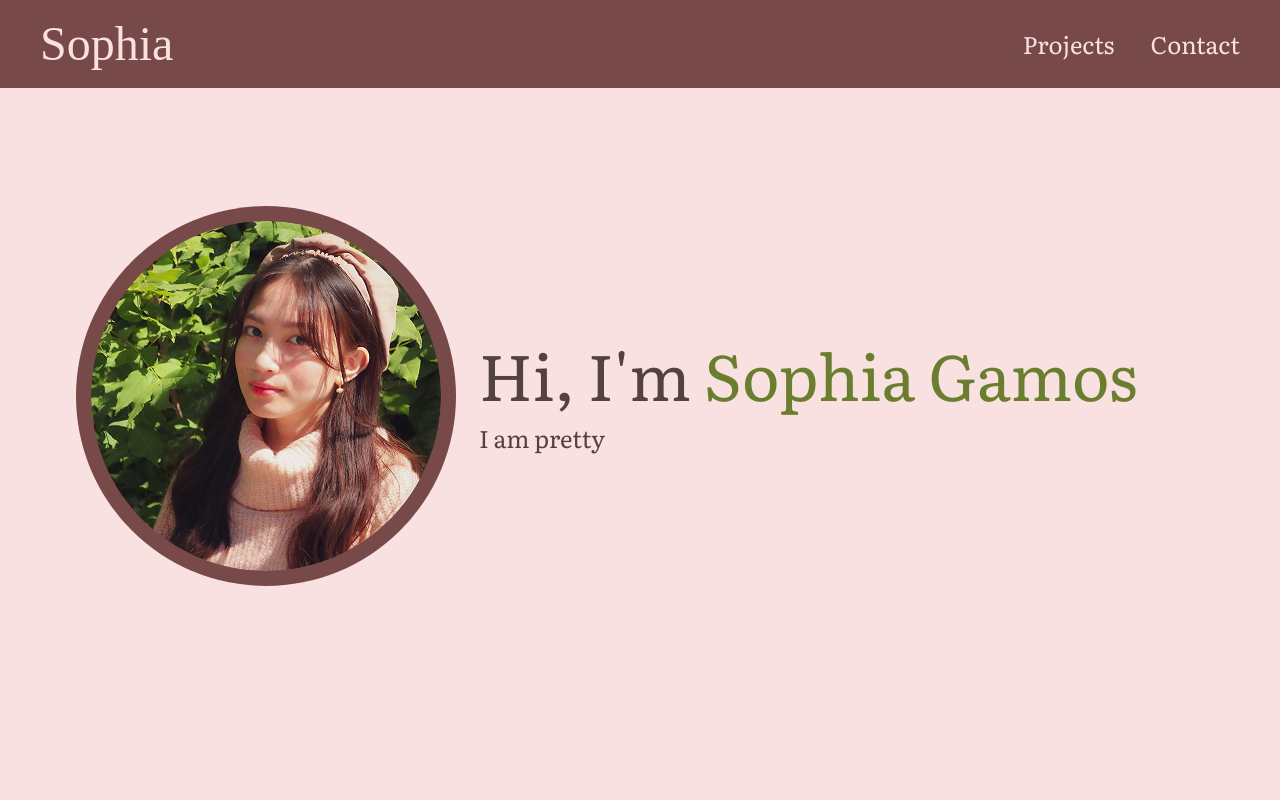
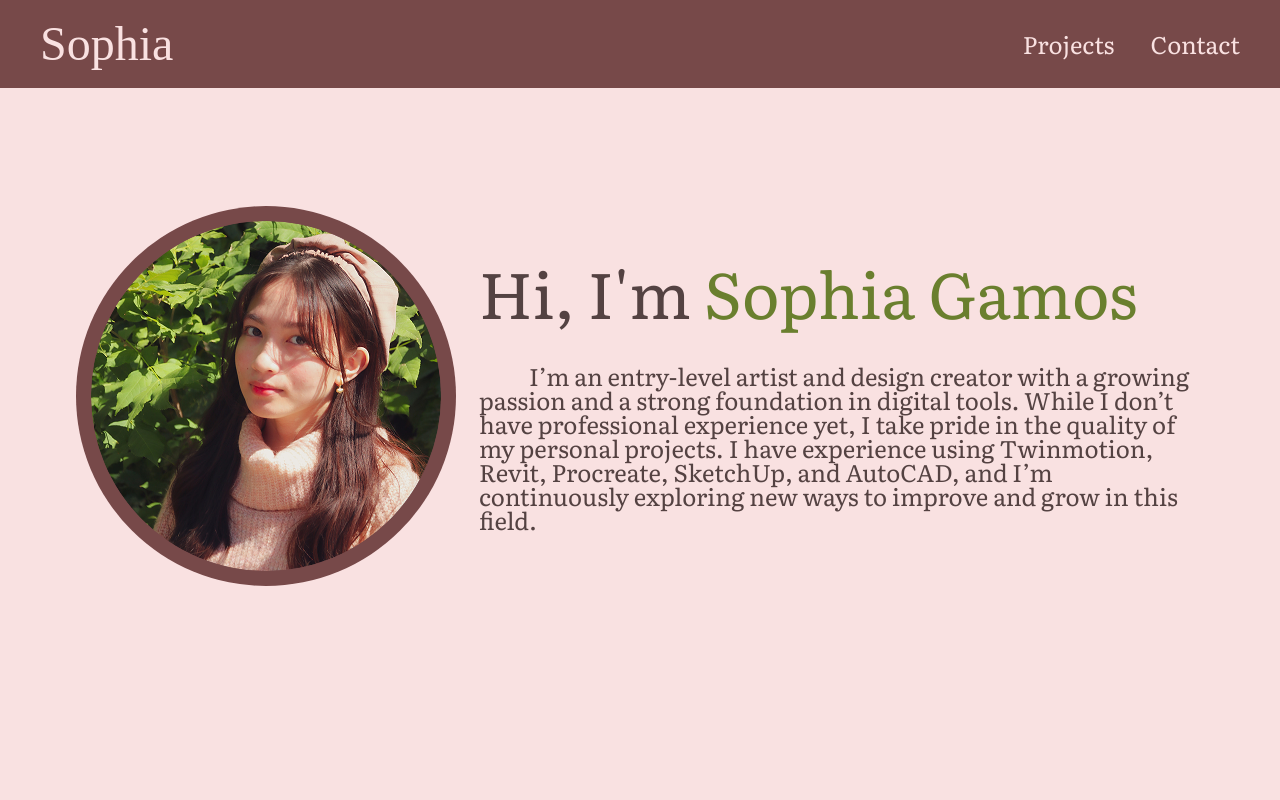
Before and after one commit to mkatigbak/sophia-gamos, a plain HTML site: page index.html in a window 1280 px wide. Shown: the top 800 px of the page. Drawn offline with Linux system fonts and the light colour scheme; a web font is replaced by a local one.

Commit message:
Update bio

```diff
--- a/css/styles.css
+++ b/css/styles.css
@@ -172,7 +172,7 @@ header h1 {
     font-size: 64px;
     line-height: 100%;
     letter-spacing: 0%;
-    margin-bottom: 20px;
+    margin-bottom: 40px;
 }
 
 header span {
@@ -184,6 +184,7 @@ header p {
     font-size: 24px;
     line-height: 100%;
     letter-spacing: 0%;
+    text-indent: 50px;
 }
 
 /* Main */
--- a/index.html
+++ b/index.html
@@ -24,7 +24,7 @@
             <img src="images/profile.png" alt="Profile Picture">
             <div>
                 <h1>Hi, I'm <span>Sophia Gamos</span></h1>
-                <p>I am pretty</p>
+                <p>I’m an entry-level artist and design creator with a growing passion and a strong foundation in digital tools. While I don’t have professional experience yet, I take pride in the quality of my personal projects. I have experience using Twinmotion, Revit, Procreate, SketchUp, and AutoCAD, and I’m continuously exploring new ways to improve and grow in this field.</p>
             </div>
         </section>
     </header>
```
